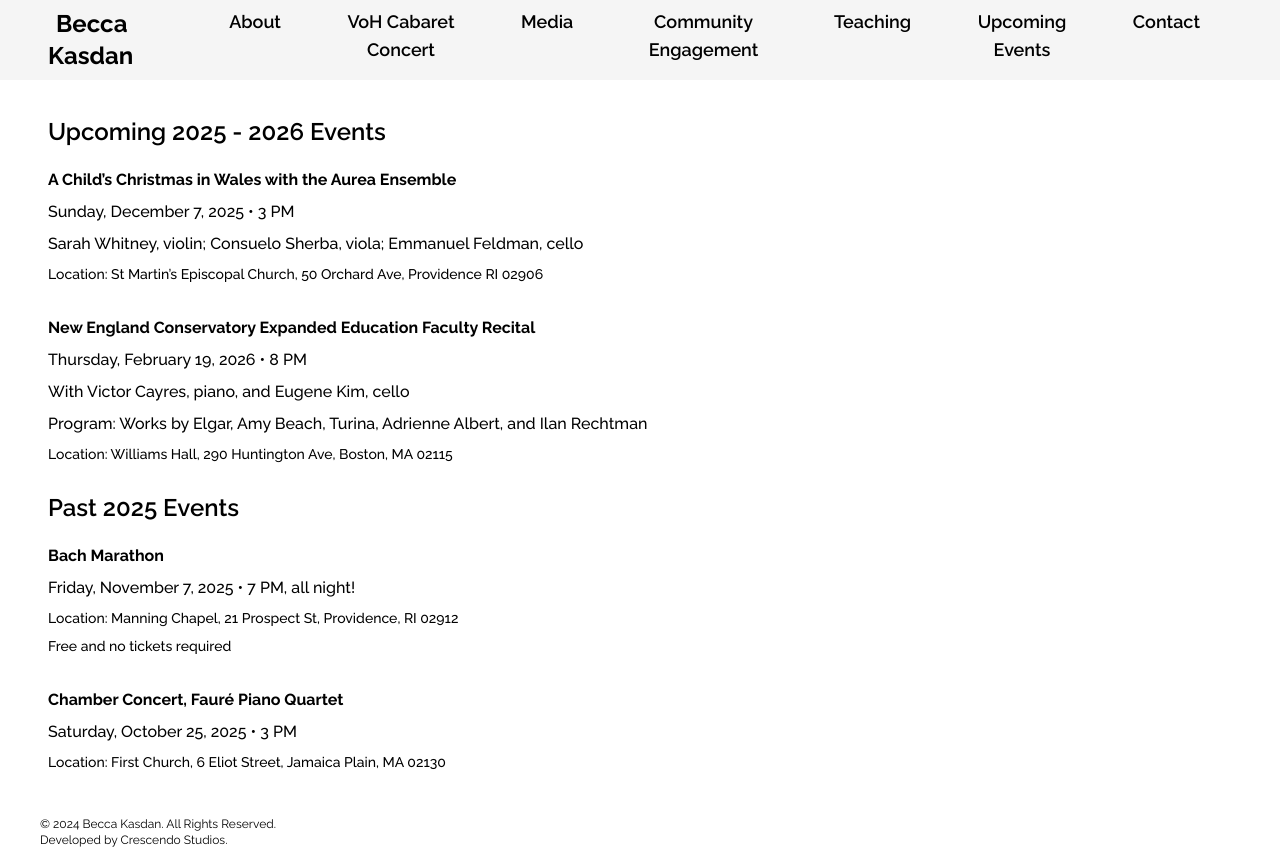
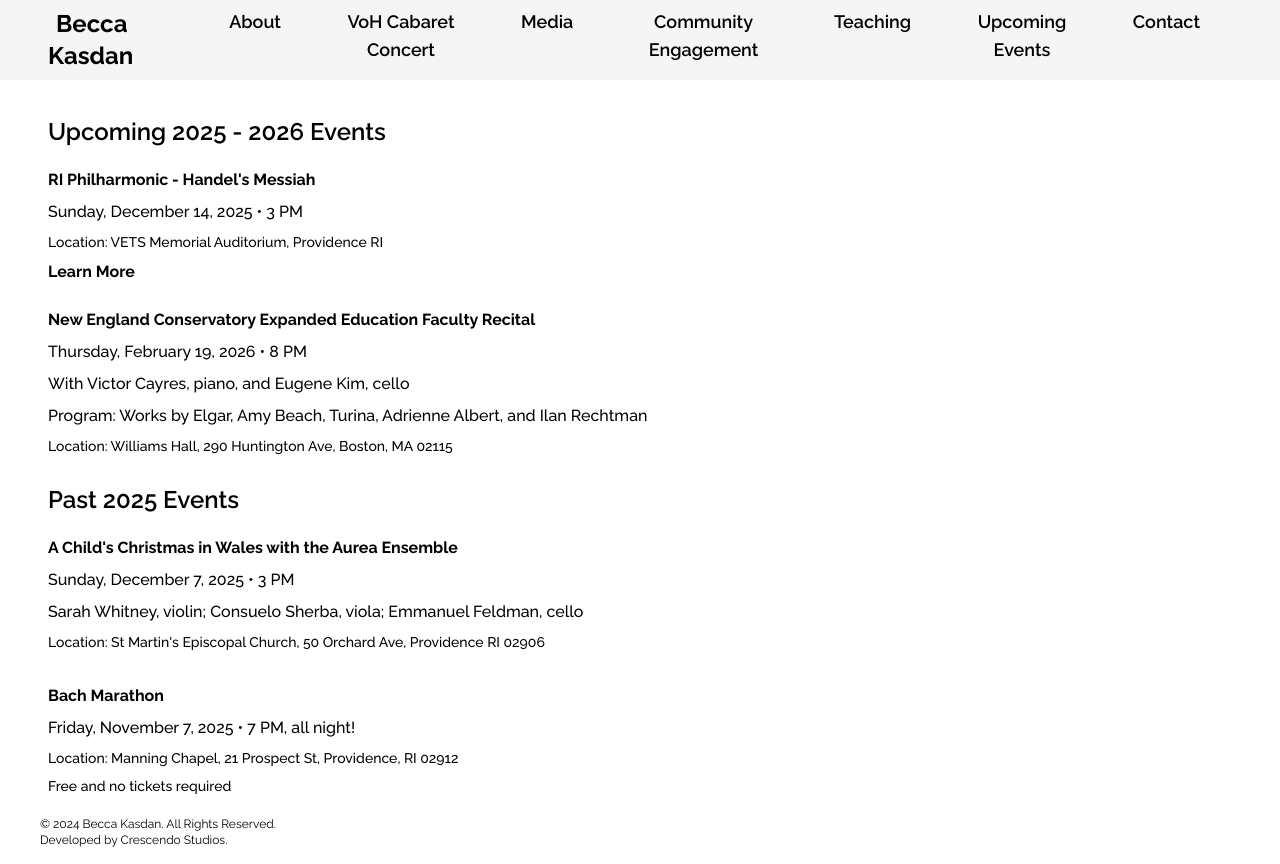
Before and after one commit to DanieleZils/next-trial, a Next.js app: page /upcoming-events in a window 1280 px wide. Built offline with nearby package versions, Linux system fonts and the light colour scheme.

Commit message:
new event

```diff
--- a/app/upcoming-events/page.jsx
+++ b/app/upcoming-events/page.jsx
@@ -36,10 +36,10 @@ export default function UpcomingEvents() {
                 <h2 className=" py-5 text-2xl font-semibold text-black md:text-black md:py-5 text-center md:text-left">Upcoming 2025 - 2026 Events</h2>
                 <div className='md:text-black md:text-left space-y-6'>
                     <div className="bg-black bg-opacity-30 md:text-black text-white md:bg-transparent rounded-lg shadow-xl md:shadow-none p-6 md:p-0">
-                        <h3 className="font-bold pb-2">A Child’s Christmas in Wales with the Aurea Ensemble</h3>
-                        <p className='font-medium text-base pb-2'>Sunday, December 7, 2025 • 3 PM</p>
-                        <p className='font-medium text-base pb-2'>Sarah Whitney, violin; Consuelo Sherba, viola; Emmanuel Feldman, cello</p>
-                        <p className='font-medium text-sm pb-2'>Location: St Martin’s Episcopal Church, 50 Orchard Ave, Providence RI 02906</p>
+                        <h3 className="font-bold pb-2">RI Philharmonic - Handel's Messiah</h3>
+                        <p className='font-medium text-base pb-2'>Sunday, December 14, 2025 • 3 PM</p>
+                        <p className='font-medium text-sm pb-2'>Location: VETS Memorial Auditorium, Providence RI</p>
+                        <a href="https://www.thevetsri.com/events/detail/handels-messiah-25" className='font-bold hover:text-maroon'>Learn More</a>
                     </div>
                     <div className="bg-black bg-opacity-30 md:text-black text-white md:bg-transparent rounded-lg shadow-xl md:shadow-none p-6 md:p-0">
                         <h3 className="font-bold pb-2">New England Conservatory Expanded Education Faculty Recital</h3>
@@ -51,6 +51,12 @@ export default function UpcomingEvents() {
                 </div>
                 <h2 className=" py-5 text-2xl font-semibold text-black md:text-black md:py-5 text-center md:text-left">Past 2025 Events</h2>
                 <div className='md:text-black md:text-left space-y-6'>
+                    <div className="bg-black bg-opacity-30 md:text-black text-white md:bg-transparent rounded-lg shadow-xl md:shadow-none p-6 md:p-0">
+                        <h3 className="font-bold pb-2">A Child's Christmas in Wales with the Aurea Ensemble</h3>
+                        <p className='font-medium text-base pb-2'>Sunday, December 7, 2025 • 3 PM</p>
+                        <p className='font-medium text-base pb-2'>Sarah Whitney, violin; Consuelo Sherba, viola; Emmanuel Feldman, cello</p>
+                        <p className='font-medium text-sm pb-2'>Location: St Martin's Episcopal Church, 50 Orchard Ave, Providence RI 02906</p>
+                    </div>
                     <div className="bg-black bg-opacity-30 md:text-black text-white md:bg-transparent rounded-lg shadow-xl md:shadow-none p-6 md:p-0">
                         <h3 className="font-bold pb-2">Bach Marathon</h3>
                         <p className='font-medium text-base pb-2'>Friday, November 7, 2025 • 7 PM, all night!</p>
```
